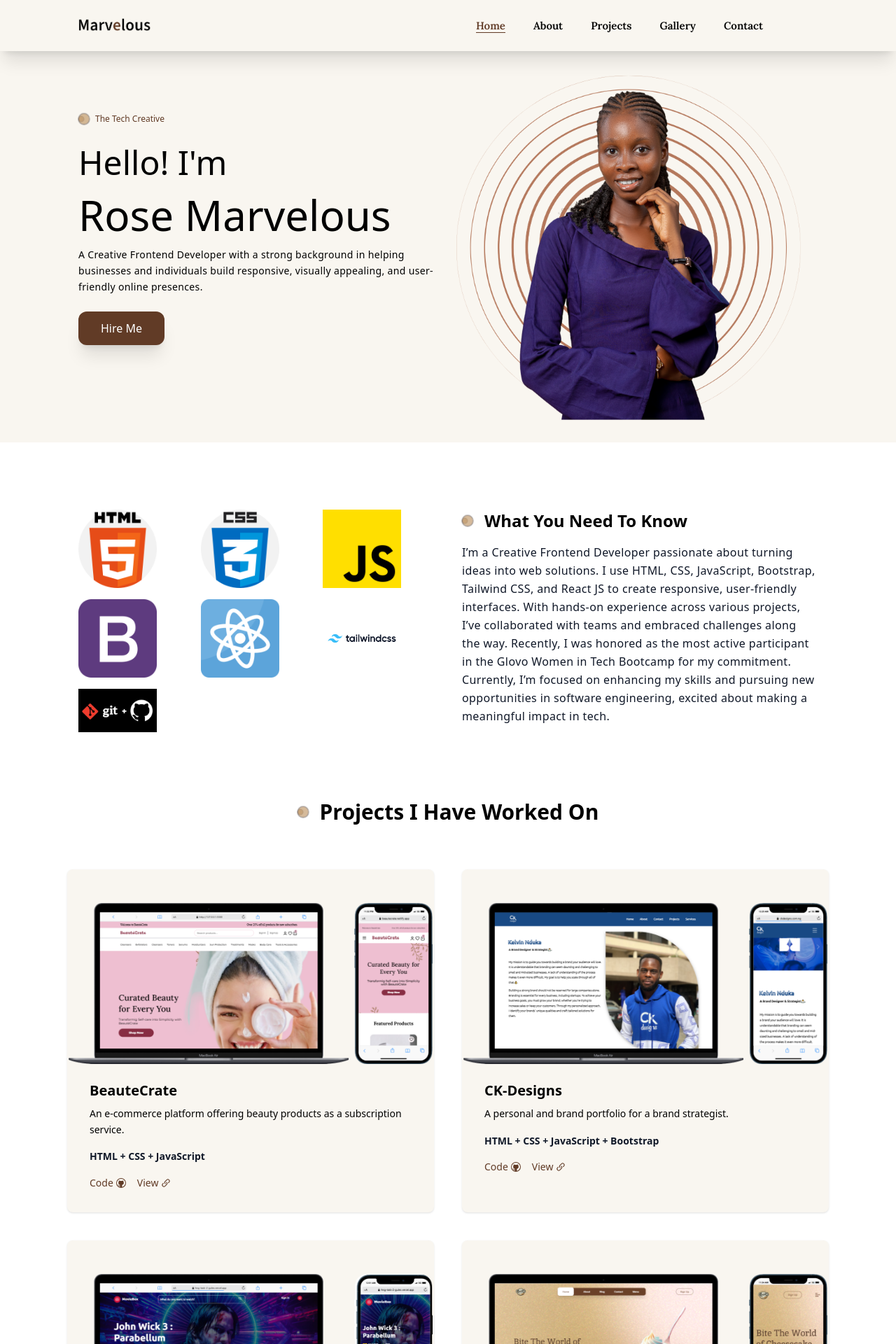
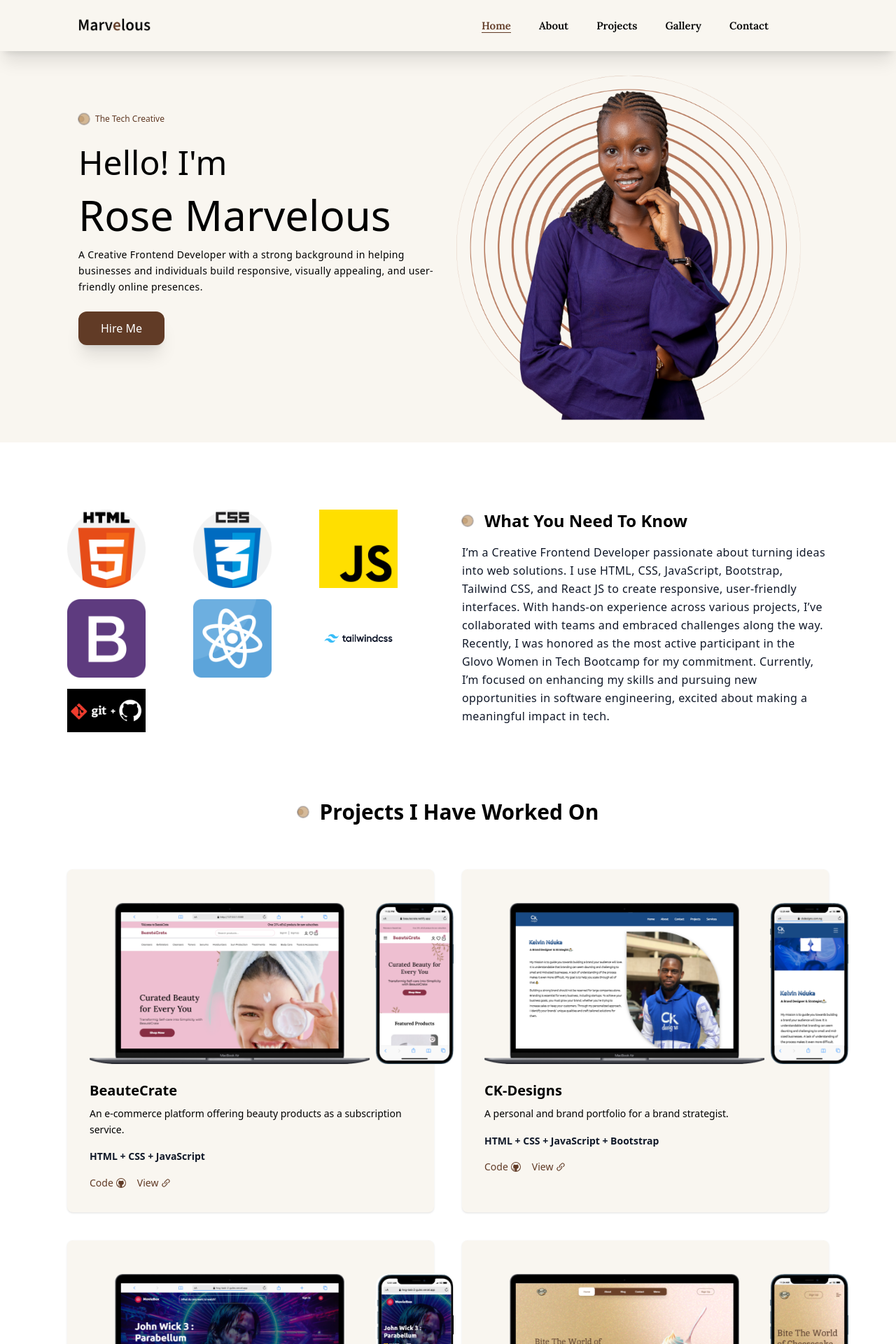
Before and after one commit to rhose1234/My-React-Portfolio, a React (Vite) app: page / in a window 1280 px wide. Shown: the top 1920 px of the page at 70% size. Built offline with nearby package versions, Linux system fonts and the light colour scheme.

Commit message:
91% done

```diff
--- a/src/Components/Sections/About.jsx
+++ b/src/Components/Sections/About.jsx
@@ -12,7 +12,7 @@ AOS.init();
 
 export default function About() {
   return (
-    <div className=' max-w-full overflow-x-hidden container mx-auto  px-3 md:px-24 lg:pt-24 lg:px-28 pt-10 md:pt-16 ' id='about'>
+    <div className=' max-w-full overflow-x-hidden container mx-auto  px-3 md:px-16 lg:pt-24 lg:px-24 pt-10 md:pt-16 ' id='about'>
       <div className="grid grid-cols-1 md:grid-cols-2  relative gap-x-10 gap-y-6">
 
         {/* Skills Grid for larger screens - Images on the Left */}
--- a/src/Components/Sections/Home.jsx
+++ b/src/Components/Sections/Home.jsx
@@ -28,7 +28,7 @@ const fadeIn = (direction, delay) => {
 
 export default function Home() {
   return (
-    <div id="home" className="h-100vh w-full px-4 md:px-28 pt-6 bg-[#F9F6F0] max-w-full overflow-x-hidden">
+    <div id="home" className="h-100vh w-full px-4 md:px-16 lg:px-28 pt-6 bg-[#F9F6F0] max-w-full overflow-x-hidden">
       <div className="container mx-auto flex flex-col-reverse md:flex-row gap-6 py-8 items-center justify-center md:justify-between lg:justify-between">
 
         {/* Left Content */}
--- a/src/Components/Sections/Navbar.jsx
+++ b/src/Components/Sections/Navbar.jsx
@@ -7,8 +7,8 @@ export default function Navbar() {
   const [isOpen, setIsOpen] = useState(false);
 
   return (
-    <nav className="max-w-full overflow-x-hidden bg-[#F9F6F0] shadow-xl fixed top-0 w-full z-10 h-auto shadow-[20px] place-content-center py-6 px-4 md:px-28">
-      <div className="container flex justify-between items-center gap-x-20">
+    <nav className="max-w-full overflow-x-hidden bg-[#F9F6F0] shadow-xl fixed top-0 w-full z-10 h-auto place-content-center py-6 px-4 lg:px-28 md:px-16">
+      <div className="container flex justify-between items-center gap-x-10 lg:gap-x-24 md:gap-x-10">
 
         {/* Logo */}
         <Link to="/" className="w-1/2">
--- a/src/Components/Sections/Projects.jsx
+++ b/src/Components/Sections/Projects.jsx
@@ -62,7 +62,7 @@ export default function Projects() {
   ];
 
   return (
-    <div className="max-w-full h-auto overflow-x-hidden container mx-auto px-3 lg:px-24 md:px-10 pt-24 md:pt-24" id="projects">
+    <div className="max-w-full h-auto overflow-x-hidden container mx-auto px-3 lg:px-24 md:px-28 pt-24 md:pt-24" id="projects">
       {/* Heading */}
       <div className="mb-16 flex items-center gap-x-5 justify-center">
         <div className="relative flex items-center mr-3">
@@ -77,7 +77,7 @@ export default function Projects() {
 
         {projects.map((project) => (
           <div key={project.id} className="bg-[#F9F6F0] shadow-sm p-8 pt-12 rounded-lg" data-aos={project.dataAos}>
-            <div className="flex justify-center gap-2 mb-6">
+            <div className="flex justify-start gap-2 mb-6">
               <img src={project.desktopImg} alt={`${project.name} Desktop`} className="w-80 md:w-[400px]" />
               <img src={project.mobileImg} alt={`${project.name} Mobile`} className="w-28 hidden md:block" />
             </div>
```
